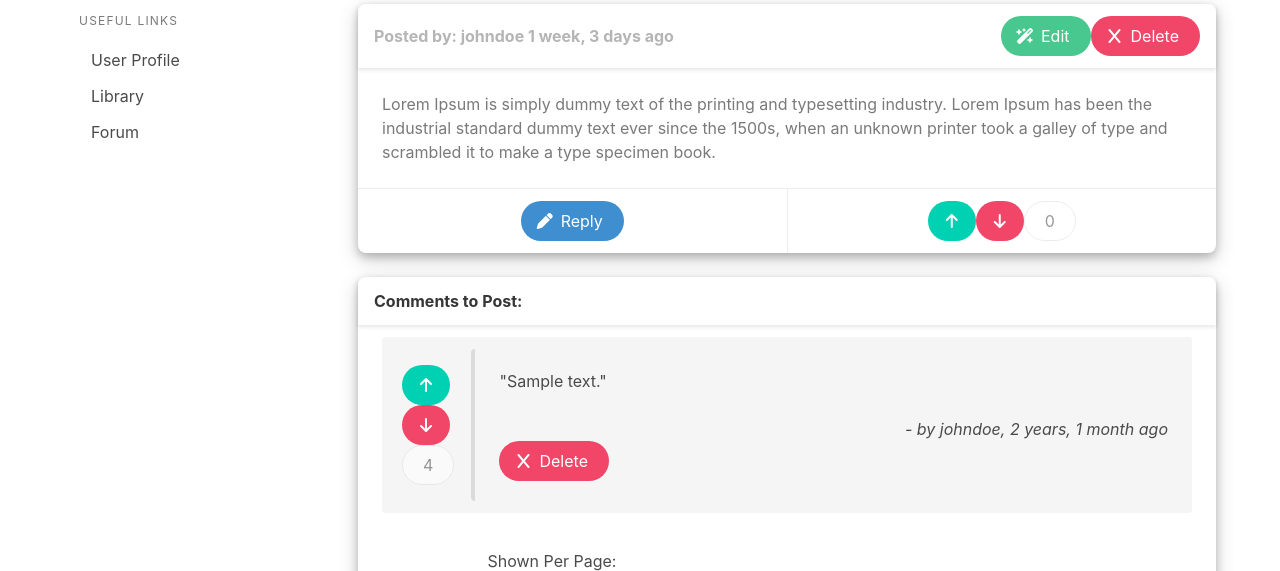
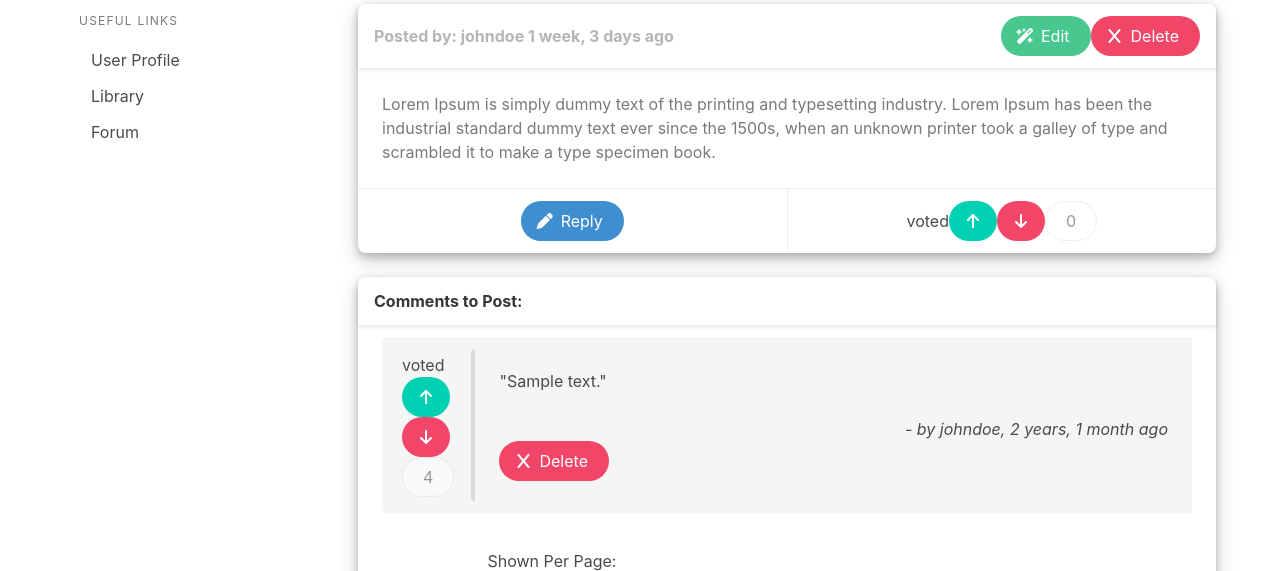
Before and after one commit to amir-rahim/BookClubSocialNetwork, a Django app: page /forum/1/ in a window 1280 px wide. Shown: the part 323-894 px from the top of the page. Run offline with Django 3.2, Linux system fonts and the light colour scheme; a user stored in the database is signed in; data comes from the database, SQL or seed files in the repository; tables that the repository leaves empty hold one stand-in row (values such as "Sample post"); data that the repository does not hold is empty; parts of the project's set-up code (start-up, migrations or seed data) failed here and were passed over; some libraries are stand-ins or nearby versions.

Commit message:
Add hasuservoted content tag

```diff
--- a/BookClub/templates/partials/voting.html
+++ b/BookClub/templates/partials/voting.html
@@ -1,5 +1,10 @@
 {% load getcontenttype %}
+{% load votingtags %}
 {% getcontenttype content as contenttype %}
+{% has_user_voted content user as has_user_voted %}
+{% if has_user_voted %}
+    voted
+{% endif %}
 <form id="upvoteform"
       method="post"
       action="{% url 'upvote' %}" class="voteform">
--- a/BookClub/templatetags/getcontenttype.py
+++ b/BookClub/templatetags/getcontenttype.py
@@ -1,4 +1,3 @@
-from urllib.parse import urlencode
 from django.template import Library
 from django.contrib.contenttypes.models import ContentType
 register = Library()
--- /dev/null
+++ b/BookClub/templatetags/votingtags.py
@@ -0,0 +1,15 @@
+from urllib.parse import urlencode
+from django.template import Library
+from django.contrib.contenttypes.models import ContentType
+
+register = Library()
+
+
+@register.simple_tag(takes_context=True)
+def has_user_voted(context, content, user, **kwargs):
+
+    model = ContentType.objects.get_for_model(
+        content.__class__)
+
+    votes = model.get_object_for_this_type(pk=content.pk).votes.all()
+    return votes.all().filter(creator=user).count() == 1
```
